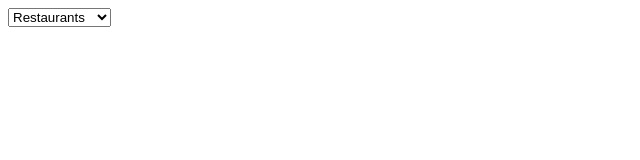
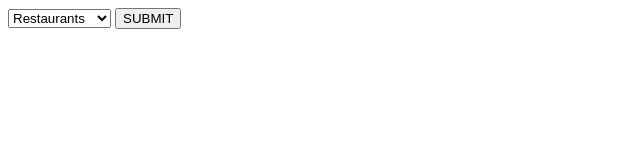
Before and after one commit to Andres24680/travel-map-experience, a plain HTML site: page index.html in a window 1280 px wide. Shown: the whole page, without its empty margins (0-640 px from the left). Drawn offline with Linux system fonts and the light colour scheme.

Commit message:
making submit button

```diff
--- a/index.html
+++ b/index.html
@@ -16,10 +16,7 @@
         <option value="hotel">Hotels</option>
         <option value="market">Markets</option>
     </select>
-
-
-    </select>
-
+ <button id="sumbit" type="button" >SUBMIT</button>
 
 
  </form>
```
